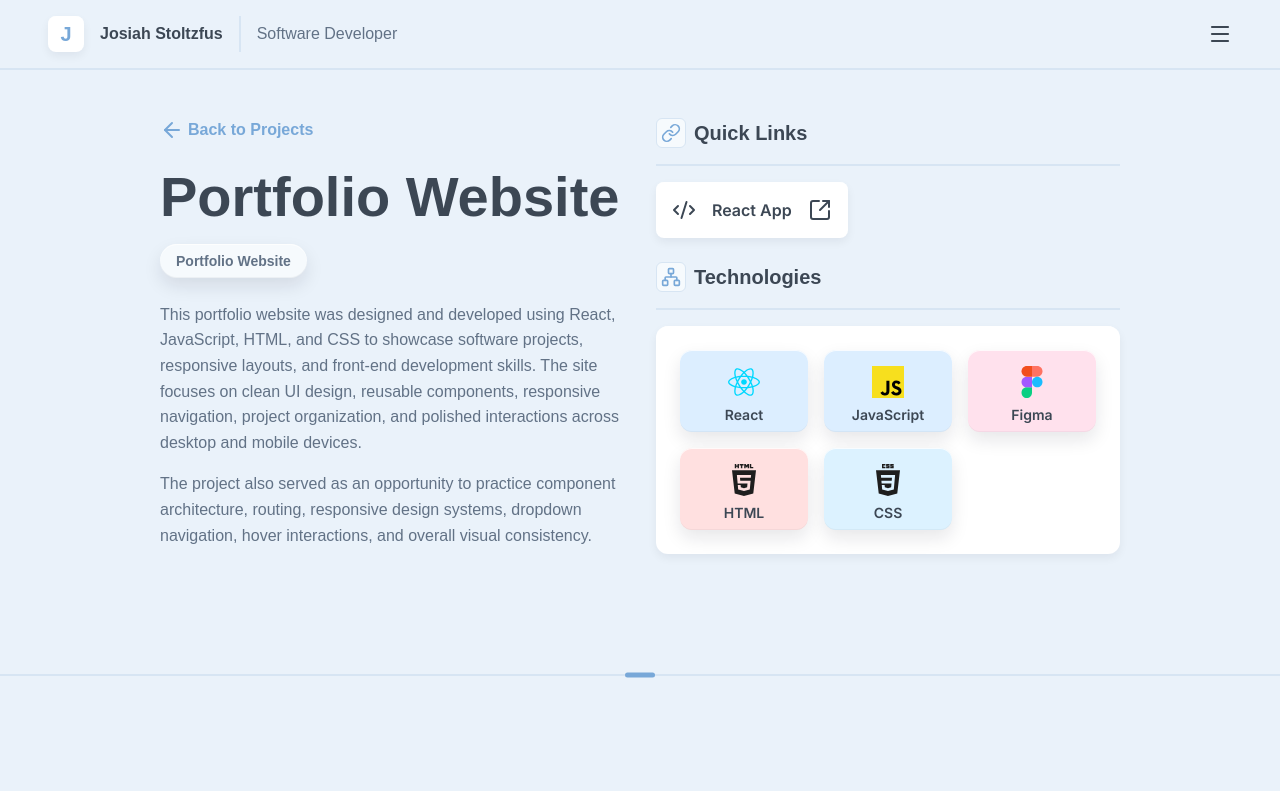
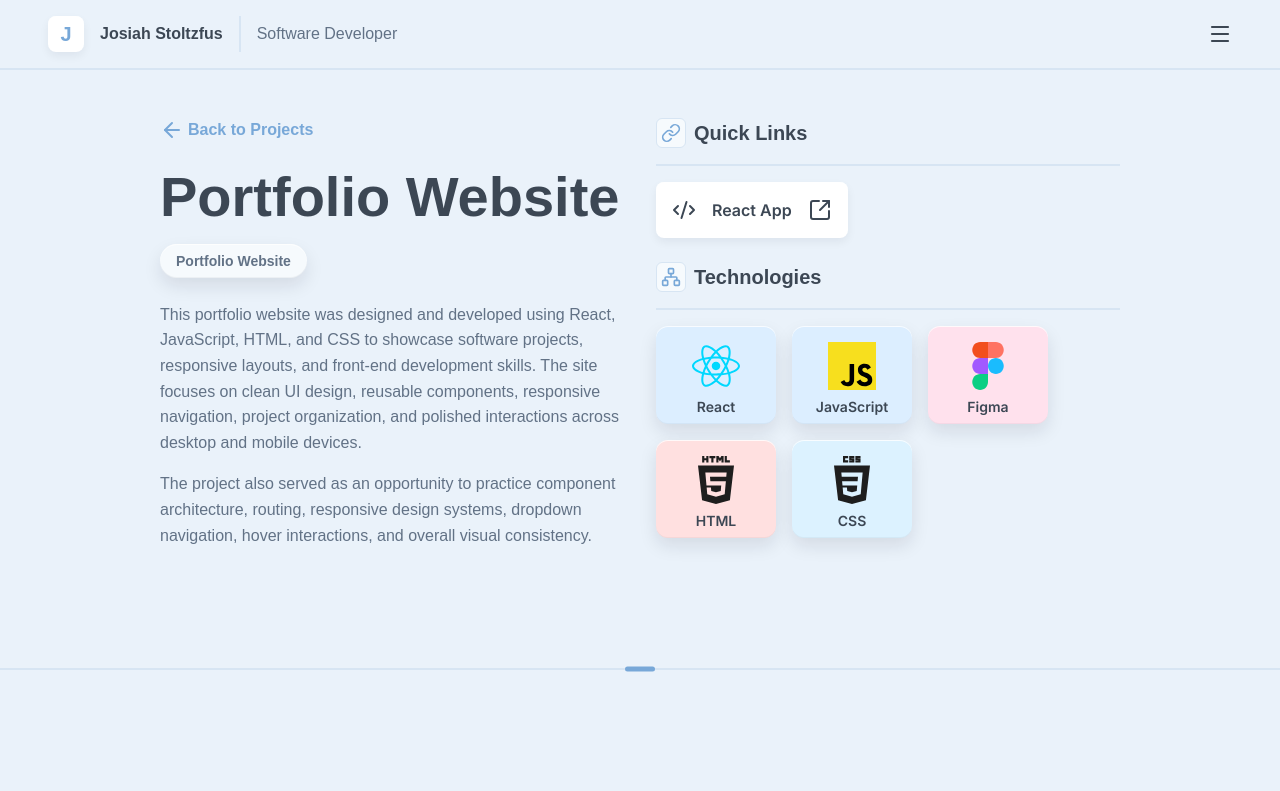
Before and after one commit to Josiah4191/portfolio-website, a React (Vite) app: page /projects/portfolio in a window 1280 px wide. Shown: the top 791 px of the page. Built offline with nearby package versions, Linux system fonts and the light colour scheme; no server answers; a web font is replaced by a local one.

Commit message:
Apply fixed width to tech badges and remove white background

```diff
--- a/src/features/portfolio/components/project-page/components/hero/bottom-area/ProjectQuickLinks.css
+++ b/src/features/portfolio/components/project-page/components/hero/bottom-area/ProjectQuickLinks.css
@@ -1,7 +1,4 @@
 .project-quick-links {
-    align-self: start;
-    width: 100%;
-
     display: flex;
     flex-direction: column;
     gap: var(--space-md);
--- a/src/features/portfolio/components/project-page/components/hero/bottom-area/ProjectTechnologies.css
+++ b/src/features/portfolio/components/project-page/components/hero/bottom-area/ProjectTechnologies.css
@@ -26,22 +26,16 @@
 }
 
 .project-technologies-badge-list {
-    width: 100%;
-    padding: var(--space-lg);
-
-    background-color: var(--color-surface);
-    border-radius: var(--radius-md);
-    box-shadow: var(--surface-card);
-
-    display: grid;
-    grid-template-columns: repeat(auto-fit, minmax(120px, 1fr));
+    display: flex;
+    flex-wrap: wrap;
     gap: var(--space-md);
 }
 
 .project-technologies-badge {
     padding: var(--space-sm);
-    max-width: 180px;
+    width: 120px;
 
+    background-color: var(--color-surface);
     border-radius: var(--radius-md);
     box-shadow: var(--surface-icon-wrapper);
 
@@ -57,6 +51,6 @@
 }
 
 .project-technologies-badge-wrapper > img {
-    width: 32px;
-    height: 32px;
+    width: 48px;
+    height: 48px;
 }
--- a/src/features/portfolio/data/featuresData.js
+++ b/src/features/portfolio/data/featuresData.js
@@ -73,11 +73,6 @@ export const FEATURES_MAP = {
             title: "Canvas Rendering",
             description: "Custom HTML Canvas system for puzzle visualization.",
             icon: Grid3X3
-        },
-        {
-            title: "Difficulty Levels",
-            description: "Multiple difficulty settings with increasing complexity.",
-            icon: Gauge
         },
         {
             title: "Responsive Design",
--- a/src/styles/colors.css
+++ b/src/styles/colors.css
@@ -15,6 +15,21 @@
     --portfolio-color-hover-surface: #F4F9FD;
     --portfolio-color-hover-border: #BED4EA;
     --portfolio-color-hover-text: #5F96CB;
+
+    /* Games Colors Updated */
+    --game-color-background-dark: #050F20;
+    --game-color-background: #071224;
+    --game-color-surface: #101B31;
+    --game-color-subsurface: #18233C;
+    --game-color-border: #3A4663;
+    --game-color-text: #F5F7FB;
+    --game-color-text-muted: #A5B3CA;
+    --game-color-accent: #2F66F5;
+    --game-color-accent-hover: #4276FF;
+    --game-color-glow: rgba(47, 102, 245, 0.18);
+    --game-color-shadow: rgba(0, 0, 0, 0.45);
+    --game-card-border: #E6EBf4;
+    --game-color-gradient: radial-gradient(circle at center, rgba(47, 102, 245, .12), transparent 55%), #050F20;
 
     /* Games */
     --game-text: #F2F2F2;
@@ -89,11 +104,11 @@ body.page-portfolio {
 }
 
 body.page-game {
-    --color-background: var(--game-background);
-    --color-surface: var(--game-surface);
-    --color-border: var(--game-border);
+    --color-background: var(--game-color-background-dark);
+    --color-surface: var(--game-color-surface);
+    --color-border: var(--game-color-border);
 
-    --color-text: var(--game-text);
-    --color-text-subtle: var(--game-text-subtle);
-    --color-text-muted: var(--game-text-muted);
+    --color-text: var(--game-color-text);
+    --color-text-subtle: var(--game-color-text-muted);
+    --color-text-muted: var(--game-color-text-muted);
 }
```
